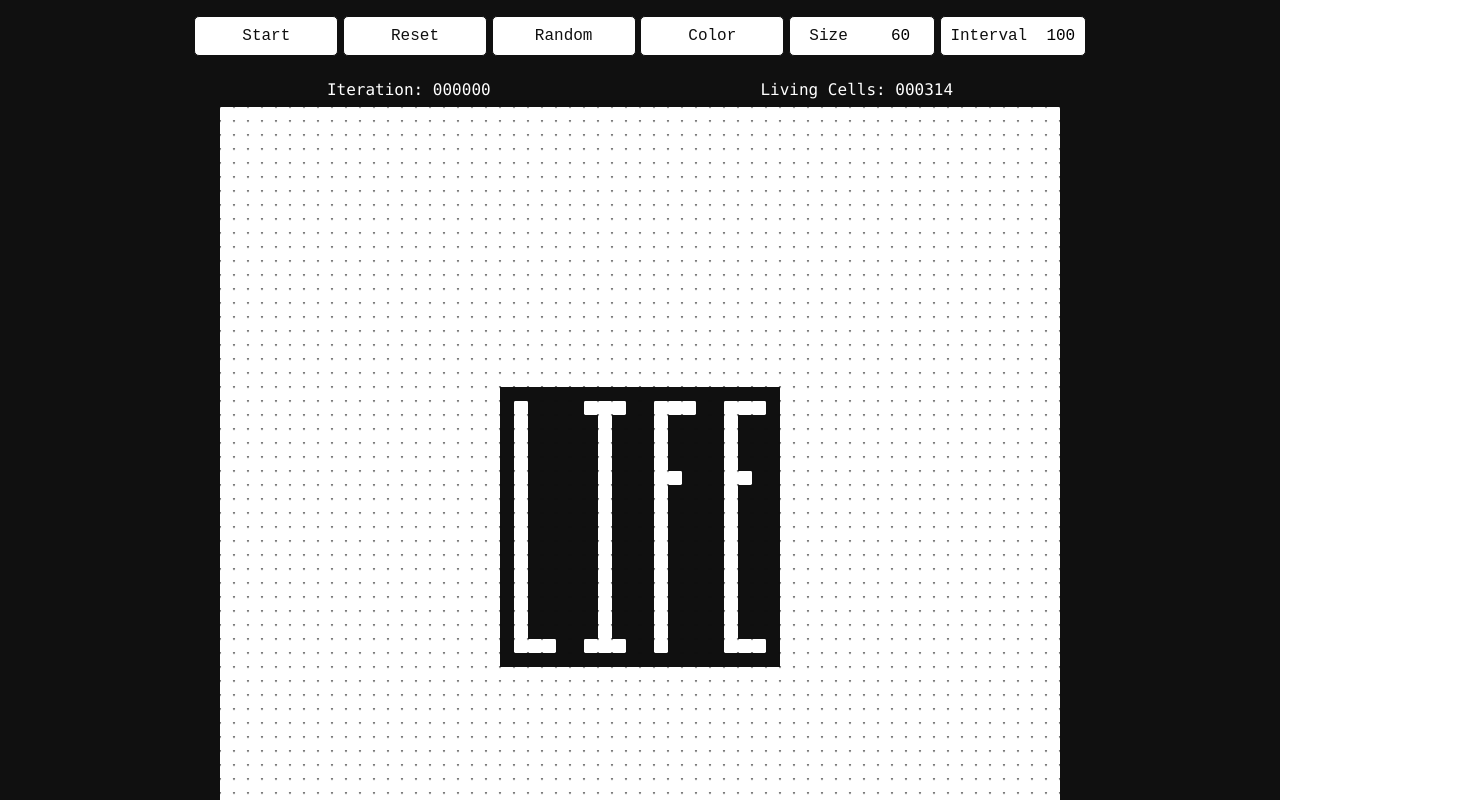
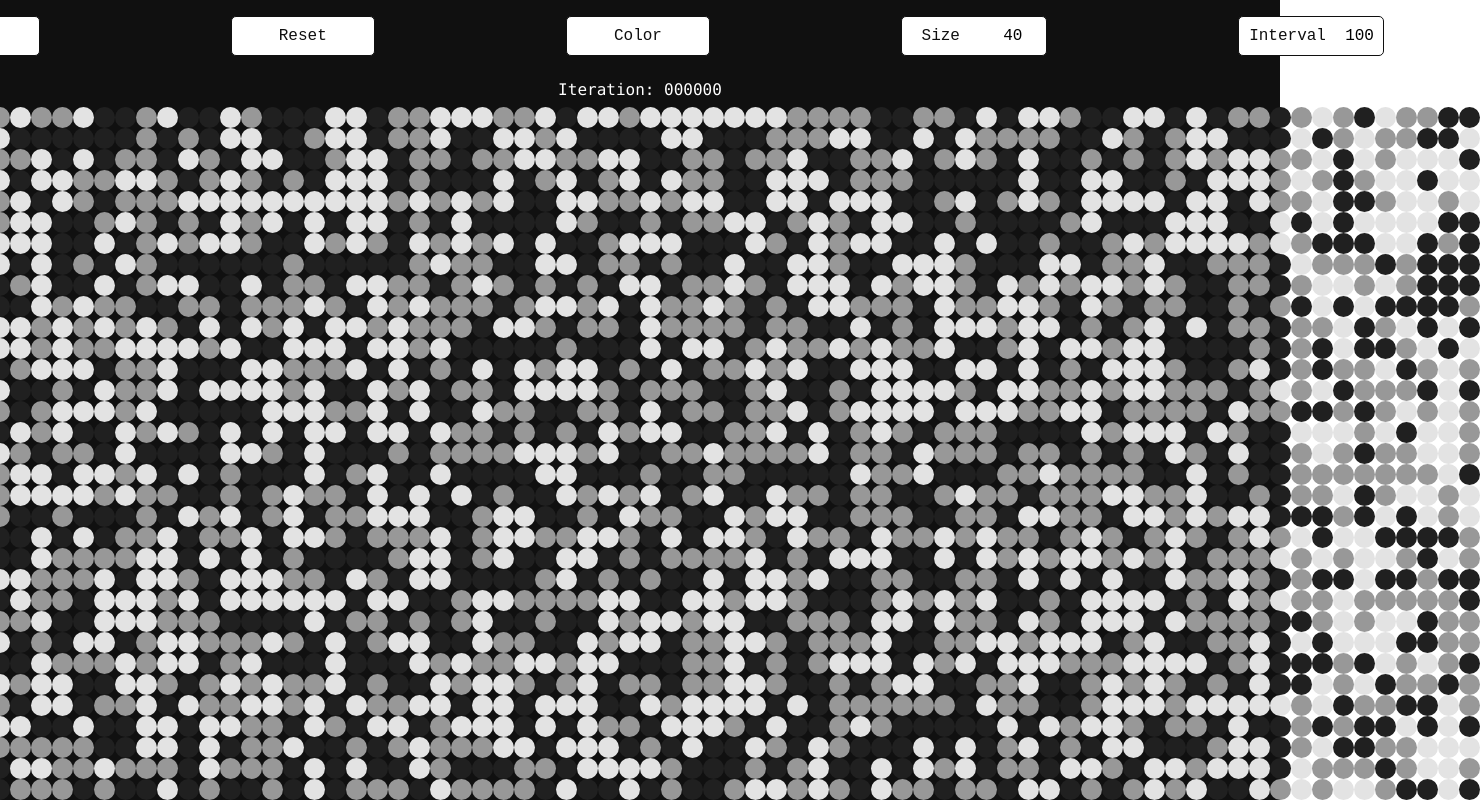
Before and after one commit to patrick-rush/game-of-life, an Angular app: page /game-of-life/ in a window 1280 px wide. Shown: the top 800 px of the page, 1480 px wide, since content can reach past the window. Built offline with nearby package versions, Linux system fonts and the light colour scheme.

Commit message:
Enable rock paper scissors behaviors

```diff
--- a/src/app/controls/controls.component.html
+++ b/src/app/controls/controls.component.html
@@ -3,17 +3,12 @@
     <button class="submit" type="submit" hidden></button>
     <button (click)="handleGamePlay()">{{ running ? "Stop" : "Start" }}</button>
     <button (click)="handleResetGamePlay()">Reset</button>
-    <button (click)="handleRandomizeBoard()">Random</button>
     @if (colorMode) {
     <button (click)="handleToggleColorMode()">B&W</button>
     } @else {
     <button
       (click)="handleToggleColorMode()"
-      [ngStyle]="
-        colorButtonHovered
-          ? { 'background-color': currentColor }
-          : { 'background-color': '#ffffff' }
-      "
+      [ngStyle]="{ 'background-color': '#ffffff' }"
       (mouseover)="colorButtonHovered = true"
       (mouseout)="colorButtonHovered = false"
     >
--- a/src/app/controls/controls.component.ts
+++ b/src/app/controls/controls.component.ts
@@ -13,7 +13,6 @@ export class ControlsComponent {
   @Input({ required: true }) boardSize!: number;
   @Input({ required: true }) interval!: number;
   @Input({ required: true }) colorMode!: boolean;
-  @Input({ required: true }) currentColor!: string;
   @Input({ required: true }) running!: boolean;
 
   @Output() boardSizeChangeEvent = new EventEmitter<number>();
@@ -22,10 +21,9 @@ export class ControlsComponent {
   @Output() startGamePlayEvent = new EventEmitter<void>();
   @Output() stopGamePlayEvent = new EventEmitter<void>();
   @Output() resetGamePlayEvent = new EventEmitter<void>();
-  @Output() randomizeBoardEvent = new EventEmitter<void>();
 
   colorButtonHovered: boolean = false;
-  readonly defaultBoardSize: number = 60;
+  readonly defaultBoardSize: number = 40;
   readonly minBoardSize: number = 20;
   readonly maxBoardSize: number = 100;
   readonly boardSizeStep: number = 2;
@@ -82,10 +80,6 @@ export class ControlsComponent {
     this.resetGamePlayEvent.emit();
   }
 
-  handleRandomizeBoard() {
-    this.randomizeBoardEvent.emit();
-  }
-
   enforceValidNumber(
     input: number,
     min: number,
--- a/src/app/details/details.component.html
+++ b/src/app/details/details.component.html
@@ -1,4 +1,3 @@
 <div class="details">
   <span>Iteration: {{ this.iteration.toString().padStart(6, "0") }}</span>
-  <span>Living Cells: {{ this.livingCells.toString().padStart(6, "0") }}</span>
 </div>
--- a/src/app/details/details.component.ts
+++ b/src/app/details/details.component.ts
@@ -9,5 +9,4 @@ import { Component, Input } from '@angular/core';
 })
 export class DetailsComponent {
   @Input({ required: true }) iteration: number = 0;
-  @Input({ required: true }) livingCells: number = 0;
 }
--- a/src/app/game/game.component.css
+++ b/src/app/game/game.component.css
@@ -3,7 +3,28 @@
     --white: #ffffff;
 
     --dark: var(--black);
-    --light: var(--white)
+    --light: var(--white);
+
+    --fire-rock: #ff4e50;
+    --fire-paper: #fc913a;
+    --fire-scissors: #f9d423;
+
+    --trendy-rock: #ef5b5b;
+    --trendy-paper: #20a39e;
+    --trendy-scissors: #ffba49;
+
+    --pink-rock: #f7edf0;
+    --pink-paper: #f4afab;
+    --pink-scissors: #f4cbc6;
+
+    --camo-rock: #ffeedb;
+    --camo-paper: #a3b18a;
+    --camo-scissors: #588157;
+
+
+    --achrom-rock: #e3e3e3;
+    --achrom-paper: #989898;
+    --achrom-scissors: #202020;
 }
 
 .game {
@@ -29,13 +50,65 @@
     width: 14px;
     height: 14px;
     background-color: var(--light);
-    border-radius: 10%;
+    border-radius: 100%;
 }
 
-.cell.dark {
-    background-color: var(--dark);
+.cell.pink.rock {
+    background-color: var(--pink-rock);
 }
 
-.cell.light {
-    background-color: var(--light);
+.cell.pink.paper {
+    background-color: var(--pink-paper);
 }
+
+.cell.pink.scissors {
+    background-color: var(--pink-scissors);
+}
+
+.cell.fire.rock {
+    background-color: var(--fire-rock);
+}
+
+.cell.fire.paper {
+    background-color: var(--fire-paper);
+}
+
+.cell.fire.scissors {
+    background-color: var(--fire-scissors);
+}
+
+.cell.trendy.rock {
+    background-color: var(--trendy-rock);
+}
+
+.cell.trendy.paper {
+    background-color: var(--trendy-paper);
+}
+
+.cell.trendy.scissors {
+    background-color: var(--trendy-scissors);
+}
+
+.cell.camo.rock {
+    background-color: var(--camo-rock);
+}
+
+.cell.camo.paper {
+    background-color: var(--camo-paper);
+}
+
+.cell.camo.scissors {
+    background-color: var(--camo-scissors);
+}
+
+.cell.achrom.rock {
+    background-color: var(--achrom-rock);
+}
+
+.cell.achrom.paper {
+    background-color: var(--achrom-paper);
+}
+
+.cell.achrom.scissors {
+    background-color: var(--achrom-scissors);
+}
--- a/src/app/game/game.component.html
+++ b/src/app/game/game.component.html
@@ -4,7 +4,6 @@
       [boardSize]="boardSize"
       [interval]="interval"
       [colorMode]="colorMode"
-      [currentColor]="currentColor"
       [running]="running"
       (boardSizeChangeEvent)="handleChangeBoardSize($event)"
       (intervalChangeEvent)="handleChangeInterval($event)"
@@ -12,79 +11,35 @@
       (startGamePlayEvent)="startGame()"
       (stopGamePlayEvent)="stopGame()"
       (resetGamePlayEvent)="resetGame()"
-      (randomizeBoardEvent)="randomizeBoard()"
     />
-    <app-details [iteration]="iteration" [livingCells]="livingCells" />
+    <app-details [iteration]="iteration" />
   </div>
   <div>
-    <div (mouseup)="setDragging(false)" (mouseleave)="setDragging(false)">
-      <div *ngIf="!running" class="board">
+    <!-- <div (mouseup)="setDragging(false)" (mouseleave)="setDragging(false)"> -->
+
+    <div class="board">
       <div *ngFor="let row of board; let rowIndex = index">
         <div *ngFor="let cell of row; let colIndex = index">
+          <!-- datasets added for future event use -->
           <div
-              *ngIf="!getCellValue(boardMap, rowIndex, colIndex)"
-              class="cell light"
+            *ngIf="getCellValue(boardMap, rowIndex, colIndex) === 0"
+            class="cell achrom rock"
             [ngStyle]="{ width: cellSize, height: cellSize }"
-              (mousedown)="setDragging(true, rowIndex, colIndex)"
-              (mouseover)="
-                dragging && handleMouseOver($event, rowIndex, colIndex)
-              "
-              (mouseleave)="dragging && handleMouseLeave()"
           ></div>
           <div
-              *ngIf="getCellValue(boardMap, rowIndex, colIndex) && !colorMode"
-              class="cell dark"
+            *ngIf="getCellValue(boardMap, rowIndex, colIndex) === 1"
+            class="cell achrom paper"
             [ngStyle]="{ width: cellSize, height: cellSize }"
-              (mousedown)="setDragging(true, rowIndex, colIndex)"
-              (mouseover)="
-                dragging && handleMouseOver($event, rowIndex, colIndex)
-              "
-              (mouseleave)="dragging && handleMouseLeave()"
           ></div>
           <div
-              *ngIf="getCellValue(boardMap, rowIndex, colIndex) && colorMode"
-              class="cell"
-              [ngStyle]="{
-                'background-color': currentColor,
-                height: cellSize,
-                width: cellSize
-              }"
-              (mousedown)="setDragging(true, rowIndex, colIndex)"
-              (mouseover)="
-                dragging && handleMouseOver($event, rowIndex, colIndex)
-              "
-              (mouseleave)="dragging && handleMouseLeave()"
+            *ngIf="getCellValue(boardMap, rowIndex, colIndex) === 2"
+            class="cell achrom scissors"
+            [ngStyle]="{ width: cellSize, height: cellSize }"
           ></div>
         </div>
       </div>
     </div>
-      <div *ngIf="running" class="board">
-        <div *ngFor="let row of board; let rowIndex = index">
-          <div *ngFor="let cell of row; let colIndex = index">
-            <!-- datasets added for future event use -->
-            <div
-              *ngIf="!getCellValue(boardMap, rowIndex, colIndex)"
-              class="cell light"
-              [ngStyle]="{ width: cellSize, height: cellSize }"
-            ></div>
-            <div
-              *ngIf="getCellValue(boardMap, rowIndex, colIndex) && !colorMode"
-              class="cell dark"
-              [ngStyle]="{ width: cellSize, height: cellSize }"
-            ></div>
-            <div
-              *ngIf="getCellValue(boardMap, rowIndex, colIndex) && colorMode"
-              class="cell"
-              [ngStyle]="{
-                'background-color': currentColor,
-                height: cellSize,
-                width: cellSize
-              }"
-            ></div>
-          </div>
-        </div>
-      </div>
-    </div>
+    <!-- </div> -->
   </div>
   <div></div>
 </div>
--- a/src/app/game/game.component.ts
+++ b/src/app/game/game.component.ts
@@ -1,11 +1,17 @@
 import { CommonModule, NgFor, NgIf, NgStyle } from '@angular/common';
 import { Component } from '@angular/core';
 import { ColorCellPipe } from '../color-cell.pipe';
-import { LIFE } from '../../constants';
 import { ControlsComponent } from '../controls/controls.component';
 import { DetailsComponent } from '../details/details.component';
 
-type BoardMap = Map<number, Map<number, [boolean]>>;
+enum CellState {
+  ROCK,
+  PAPER,
+  SCISSORS,
+}
+
+type BoardMap = Map<number, Map<number, [CellState]>>;
+
 @Component({
   selector: 'app-game',
   standalone: true,
@@ -25,41 +31,37 @@ type BoardMap = Map<number, Map<number, [boolean]>>;
 export class GameComponent {
   private intervalId: number | null = null;
   interval: number = 100;
-  boardSize: number = 60; // Board must be a positive, even number
+  boardSize: number = 40; // Board must be a positive, even number
 
-  board: [boolean][][];
+  board: [CellState][][];
   boardMap: BoardMap;
 
-  cellSize: string = '14px';
+  cellSize: string = '21px';
   colorMode: boolean = false;
   colorButtonHovered: boolean = false;
-  currentColor: string;
 
   iteration: number = 0;
   maxIterations: number = 999999;
-  livingCells: number = 0;
+  rockCount: number = 0;
+  paperCount: number = 0;
+  scissorCount: number = 0;
   running: boolean = false;
 
-  dragging: boolean = false;
-  dragBehavior: 'create' | 'destroy' | null = null;
-  hoveredCell: [number, number] | null = null;
-
-  constructor(private colorCell: ColorCellPipe) {
+  constructor() {
     const [newBoard, newBoardMap] = this.generateBoard();
     this.board = newBoard;
     this.boardMap = newBoardMap;
-    this.writeName();
-    this.currentColor = this.updateColor();
   }
 
-  generateBoard(): [[boolean][][], BoardMap] {
-    const newBoard: [boolean][][] = [];
+  generateBoard(): [[CellState][][], BoardMap] {
+    const newBoard: [CellState][][] = [];
     const newBoardMap: BoardMap = new Map();
-    for (let i = 0; i < this.boardSize; i++) {
-      const row: [boolean][] = [];
-      const rowMap = new Map<number, [boolean]>();
+    for (let i = 0; i < this.boardSize * 2; i++) {
+      const row: [CellState][] = [];
+      const rowMap = new Map<number, [CellState]>();
       for (let j = 0; j < this.boardSize; j++) {
-        const cell: [boolean] = [false];
+        const random = Math.floor(Math.random() * 3);
+        const cell: [CellState] = [random];
         rowMap.set(j, cell);
         row.push(cell);
       }
@@ -67,19 +69,6 @@ export class GameComponent {
       newBoard.push(row);
     }
     return [newBoard, newBoardMap];
-  }
-
-  randomizeBoard() {
-    this.resetGame();
-    const boundary = Math.random() * (0.95 - 0.7) + 0.7;
-    this.board.forEach((row) => {
-      row.forEach((cell) => {
-        if (Math.random() > boundary) {
-          cell[0] = true;
-          this.updateLivingCellCount();
-        }
-      });
-    });
   }
 
   startGame(): void {
@@ -109,114 +98,93 @@ export class GameComponent {
     this.stopGame();
     const [newBoard, newBoardMap] = this.generateBoard();
     this.iteration = 0;
-    this.updateLivingCellCount(0);
     this.board = newBoard;
     this.boardMap = newBoardMap;
   }
 
   runGame = () => {
     this.iteration++;
-    let newCellCount = 0;
-    let gameOver = true;
+    let rock = 0;
+    let paper = 0;
+    let scissors = 0;
     const [boardClone, boardMapClone] = this.cloneBoard();
 
     boardClone.forEach((row, i) => {
-      row.forEach((cell, j) => {
+      row.forEach((_, j) => {
         const activeCell = this.getCell(this.boardMap, i, j);
-        const neighbors = this.getLiveNeighborCount(boardMapClone, i, j);
-        if (cell[0]) {
-          gameOver = false;
-          if (neighbors < 2 || neighbors > 3) {
-            activeCell[0] = false;
-          } else {
-            activeCell[0] = true;
-          }
-        } else {
-          if (neighbors === 3) {
-            activeCell[0] = true;
-          }
-        }
-        if (activeCell[0]) newCellCount++;
+        const neighbors = this.tallyNeighbors(boardMapClone, i, j);
+        if (activeCell[0] === CellState.ROCK && neighbors[CellState.PAPER] >= 3)
+          activeCell[0] = CellState.PAPER;
+        if (
+          activeCell[0] === CellState.PAPER &&
+          neighbors[CellState.SCISSORS] >= 3
+        )
+          activeCell[0] = CellState.SCISSORS;
+        if (
+          activeCell[0] === CellState.SCISSORS &&
+          neighbors[CellState.ROCK] >= 3
+        )
+          activeCell[0] = CellState.ROCK;
       });
     });
-
-    if (gameOver || this.iteration === this.maxIterations) this.stopGame();
-    this.updateLivingCellCount(newCellCount);
+    this.rockCount = rock;
+    this.paperCount = paper;
+    this.scissorCount = scissors;
   };
 
-  flipCell(row: number, col: number) {
-    const cell = this.getCell(this.boardMap, row, col);
-
-    if (!cell) return;
-
-    const newValue = !cell[0];
-    cell[0] = newValue;
-
-    if (newValue) this.updateLivingCellCount();
-    else this.updateLivingCellCount(-1);
-  }
-
-  getLiveNeighborCount(boardMap: BoardMap, row: number, col: number): number {
-    let liveNeighbors: number = 0;
+  tallyNeighbors(
+    boardMap: BoardMap,
+    row: number,
+    col: number
+  ): {
+    [CellState.ROCK]: number;
+    [CellState.PAPER]: number;
+    [CellState.SCISSORS]: number;
+  } {
+    let rock: number = 0;
+    let paper: number = 0;
+    let scissors: number = 0;
     for (let r = row - 1, rr = row + 1; r <= rr; r++) {
       for (let c = col - 1, cc = col + 1; c <= cc; c++) {
         if (r === row && c === col) continue;
         let thisRow = r;
         let thisColumn = c;
         if (r < 0) thisRow = this.boardSize - 1;
-        if (r >= this.boardSize) thisRow = 0;
+        if (r >= this.boardSize * 2) thisRow = 0;
         if (c < 0) thisColumn = this.boardSize - 1;
         if (c >= this.boardSize) thisColumn = 0;
-        if (this.getCellValue(boardMap, thisRow, thisColumn)) liveNeighbors++;
+        const cellValue = this.getCellValue(boardMap, thisRow, thisColumn);
+        switch (cellValue) {
+          case CellState.ROCK:
+            rock++;
+            break;
+          case CellState.PAPER:
+            paper++;
+            break;
+          case CellState.SCISSORS:
+            scissors++;
+            break;
+        }
       }
     }
 
-    return liveNeighbors;
+    return {
+      [CellState.ROCK]: rock,
+      [CellState.PAPER]: paper,
+      [CellState.SCISSORS]: scissors,
+    };
   }
 
-  getCell(board: BoardMap, row: number, col: number): [boolean] {
+  getCell(board: BoardMap, row: number, col: number): [CellState] {
     return board.get(row)?.get(col)!;
   }
 
-  getCellValue(board: BoardMap, row: number, col: number): boolean {
+  getCellValue(board: BoardMap, row: number, col: number): CellState {
     return this.getCell(board, row, col)[0]!;
   }
 
   toggleColorMode() {
     this.colorMode = !this.colorMode;
-  }
-
-  writeName() {
-    const boardSizeReference = this.boardSize / 2;
-    const negativeSpace = LIFE.length;
-    const min = boardSizeReference - negativeSpace / 2;
-    for (let row = 0; row < negativeSpace; row++) {
-      for (let col = 0; col < negativeSpace; col++) {
-        const cell = LIFE[col][row];
-        if (cell) {
-          this.flipCell(row + min, col + min);
-        }
-      }
-    }
-  }
-
-  /**
-   * @param count
-   * (optional) if provided, will set the living cell count to the provided value.
-   * If -1, will decrement the living cell count by 1.
-   * If not provided, will increment the living cell count by 1.
-   */
-  updateLivingCellCount(count?: number): void {
-    if (count === -1) this.livingCells--;
-    else if (count != null) this.livingCells = count;
-    else this.livingCells++;
-    this.updateColor();
-  }
-
-  updateColor(): string {
-    const color = this.colorCell.transform(this.livingCells, this.boardSize);
-    this.currentColor = color;
-    return color;
   }
 
   handleChangeBoardSize(size: number) {
@@ -231,14 +199,14 @@ export class GameComponent {
     this.startGame();
   }
 
-  cloneBoard(): [[boolean][][], BoardMap] {
-    const clonedBoard: [boolean][][] = [];
+  cloneBoard(): [[CellState][][], BoardMap] {
+    const clonedBoard: [CellState][][] = [];
     const clonedBoardMap: BoardMap = new Map();
-    for (let i = 0; i < this.boardSize; i++) {
-      const row: [boolean][] = [];
-      const rowMap = new Map<number, [boolean]>();
+    for (let i = 0; i < this.boardSize * 2; i++) {
+      const row: [CellState][] = [];
+      const rowMap = new Map<number, [CellState]>();
       for (let j = 0; j < this.boardSize; j++) {
-        const cell: [boolean] = [this.board[i][j][0]];
+        const cell: [CellState] = [this.board[i][j][0]];
         rowMap.set(j, cell);
         row.push(cell);
       }
@@ -247,32 +215,4 @@ export class GameComponent {
     }
     return [clonedBoard, clonedBoardMap];
   }
-
-  handleMouseOver(event: MouseEvent, row: number, col: number) {
-    const cellValue = this.getCellValue(this.boardMap, row, col);
-    const [hRow, hCol] = this.hoveredCell || [null, null];
-    if (this.dragging && hRow !== row && hCol !== col) {
-      this.hoveredCell = [row, col];
-      if (
-        (cellValue && this.dragBehavior === 'destroy') ||
-        (!cellValue && this.dragBehavior === 'create')
-      ) {
-        event.target?.addEventListener('mouseleave', this.handleMouseLeave);
-        this.flipCell(row, col);
-      }
-    }
-  }
-
-  handleMouseLeave = () => (this.hoveredCell = null);
-
-  setDragging(desiredState: boolean, row?: number, col?: number) {
-    this.dragging = desiredState;
-    if (this.dragging && row != null && col != null) {
-      this.dragBehavior = this.getCellValue(this.boardMap, row, col)
-        ? 'destroy'
-        : 'create';
-      this.hoveredCell = [row, col];
-      this.flipCell(row, col);
-    }
-  }
 }
```
Lines whose indentation alone changed are shown as unchanged.
